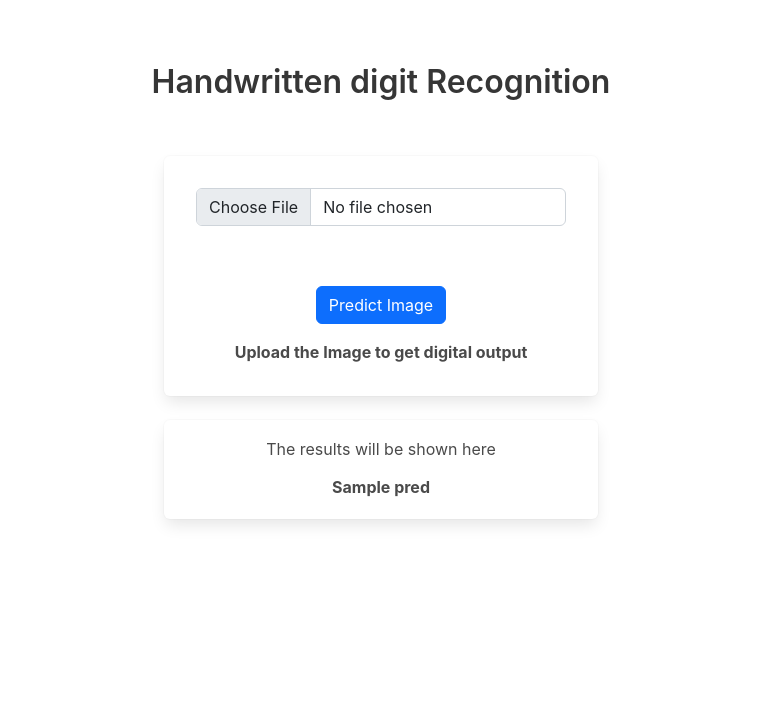
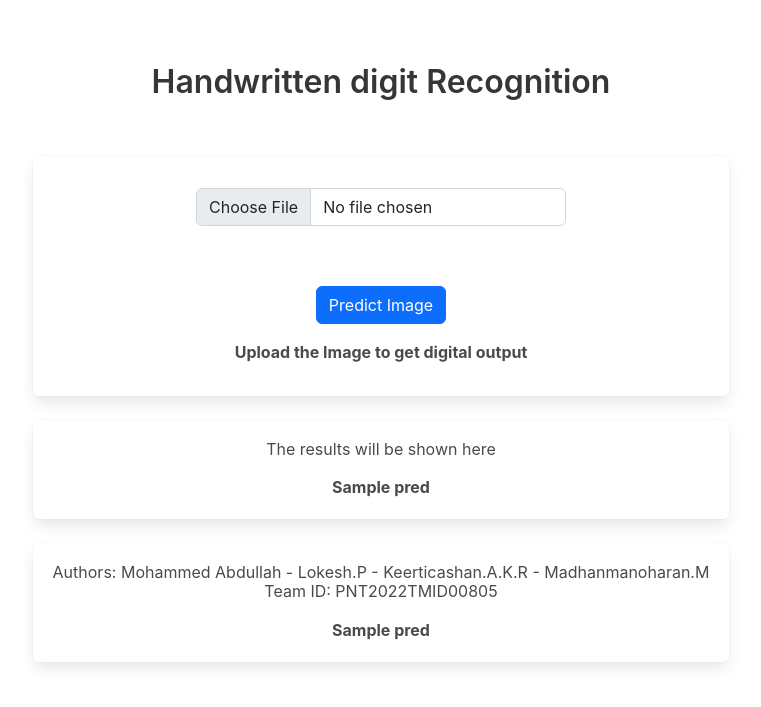
Before and after one commit to mohammed1916/HandwrittenDigitRecognition, a Flask app: template templates/index.html in a window 1280 px wide. Shown: the top 707 px of the page, without its empty margins (259-1020 px from the left). Run offline with Flask 2, Linux system fonts and the light colour scheme; the template is opened without the code that fills it: most values are stand-ins (such as "Sample title", 1, 10 or a date in 2020).

Commit message:
added authors

```diff
--- a/templates/index.html
+++ b/templates/index.html
@@ -16,6 +16,15 @@
       <h4>The results will be shown here</h4>
       <p>{{pred}}</p>
     </div>
+    <div class="box">
+      <h4>Authors:
+        Mohammed Abdullah - Lokesh.P - Keerticashan.A.K.R - Madhanmanoharan.M
+      </h4>
+      <h4>Team ID:
+        PNT2022TMID00805
+      </h4>
+      <p>{{pred}}</p>
+    </div>
   </div>
 </div>
 
```
